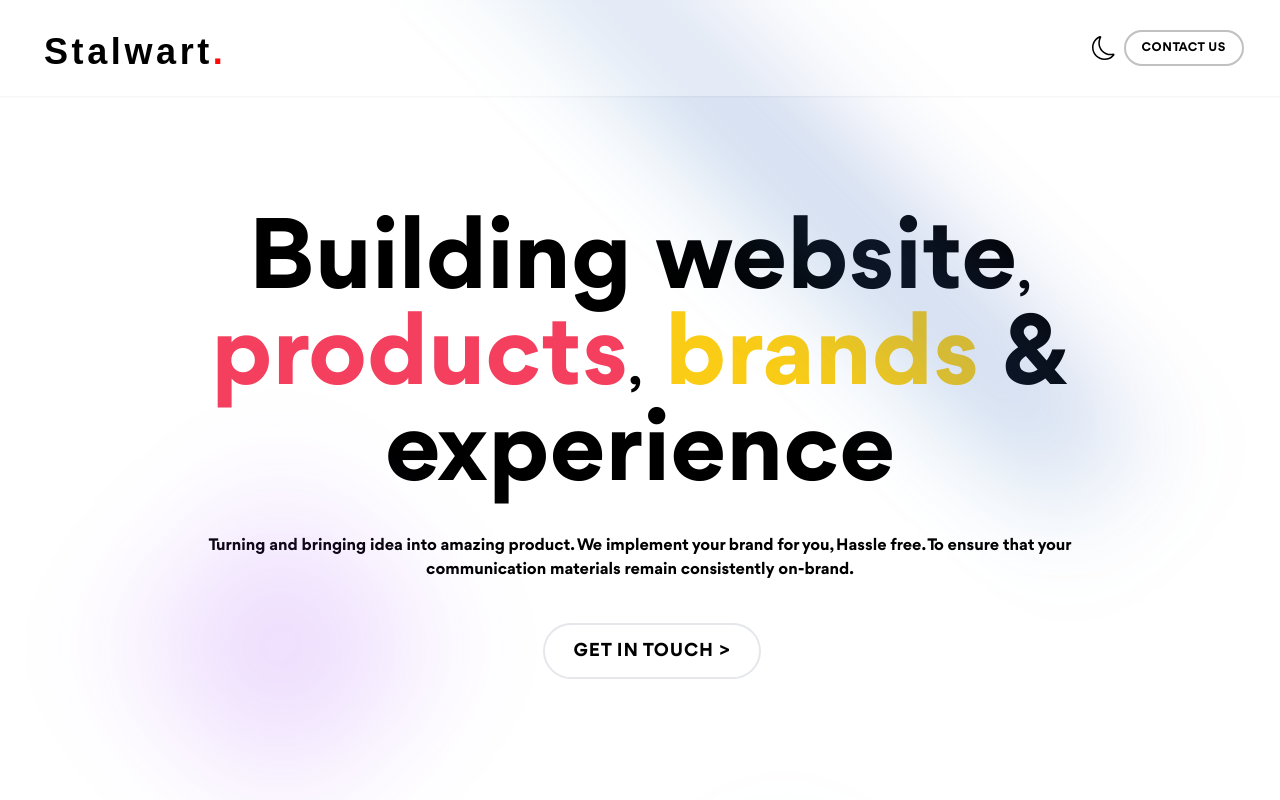
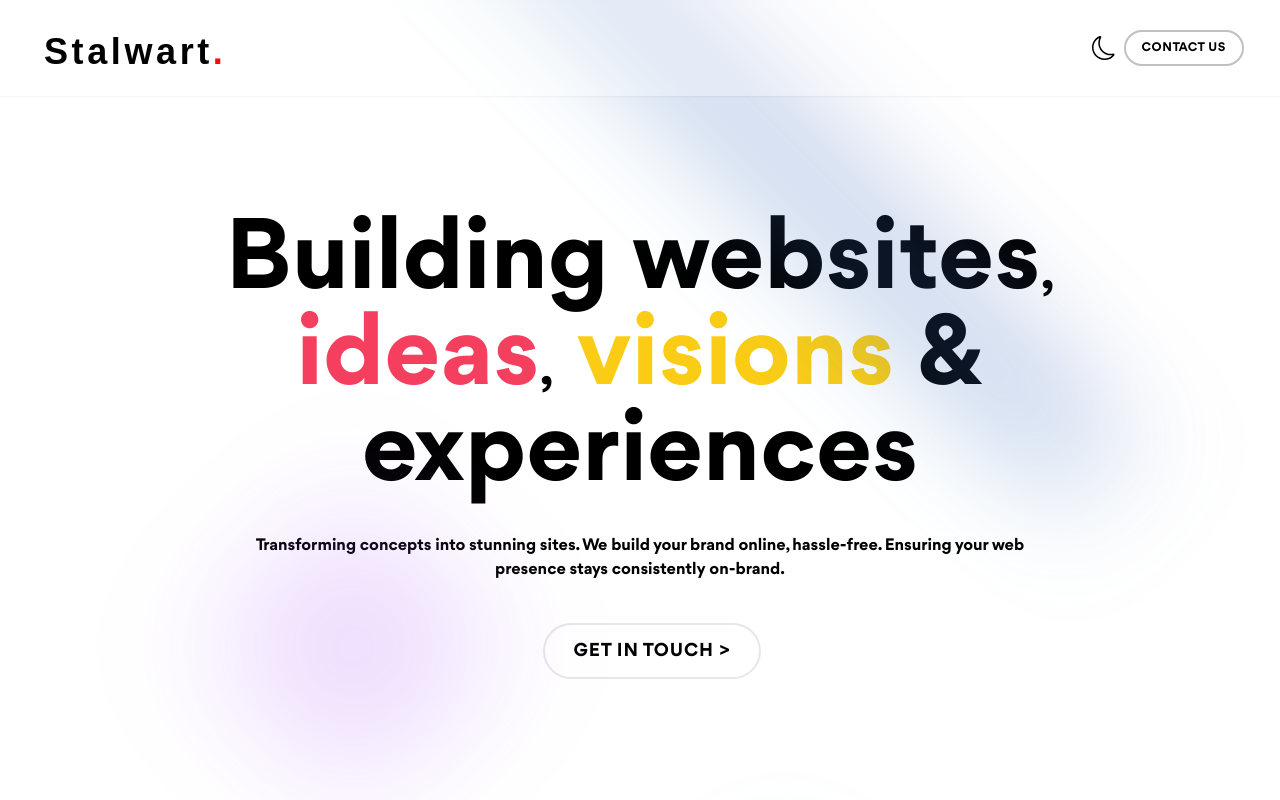
Before and after one commit to RinkeshRana/eduquirk, a Next.js app: page / in a window 1280 px wide. Shown: the top 800 px of the page. Built offline with nearby package versions, Linux system fonts and the light colour scheme; a web font is replaced by a local one.

Commit message:
hero & need section content rewritten

```diff
--- a/components/index/Hero.js
+++ b/components/index/Hero.js
@@ -7,22 +7,22 @@ function Hero() {
         <div className="text-4xl md:text-6xl lg:text-8xl text-center dark:text-white font-gordita">
           <h2>
             <div>
-              Building website<span className="text-5xl">,</span>
+              Building websites<span className="text-5xl">,</span>
             </div>
 
             <div>
-              <span className="text-rose-500">products</span>
+              <span className="text-rose-500">ideas</span>
               <span className="text-5xl">,</span>
-              <span className="text-yellow-400"> brands</span> &
+              <span className="text-yellow-400"> visions</span> &
             </div>
-            <div>experience</div>
+            <div>experiences</div>
           </h2>
           <div className="flex justify-center text-base mt-8 dark:text-white px-3">
             <div className="md:w-3/4">
               <h3 className="bg-purple-500 opacity-20 absolute blur-3xl  w-12 md:w-56  h-56 rotate-45 transition-colors overflow-hidden " />
-              Turning and bringing idea into amazing product. We implement your
-              brand for you, Hassle free. To ensure that your communication
-              materials remain consistently on-brand.
+              Transforming concepts into stunning sites. We build your brand
+              online, hassle-free. Ensuring your web presence stays consistently
+              on-brand.
             </div>
             <div></div>
           </div>
--- a/components/index/Needs.js
+++ b/components/index/Needs.js
@@ -9,7 +9,7 @@ function Needs() {
   return (
     <div className=" mt-10 font-gordita">
       <div className="text-4xl md:text-5xl lg:text-6xl text-center dark:text-white ">
-        Stalwart for every business <div>you need.</div>
+        For every business need <div>you have.</div>
       </div>
 
       <div className="flex justify-center">
```
